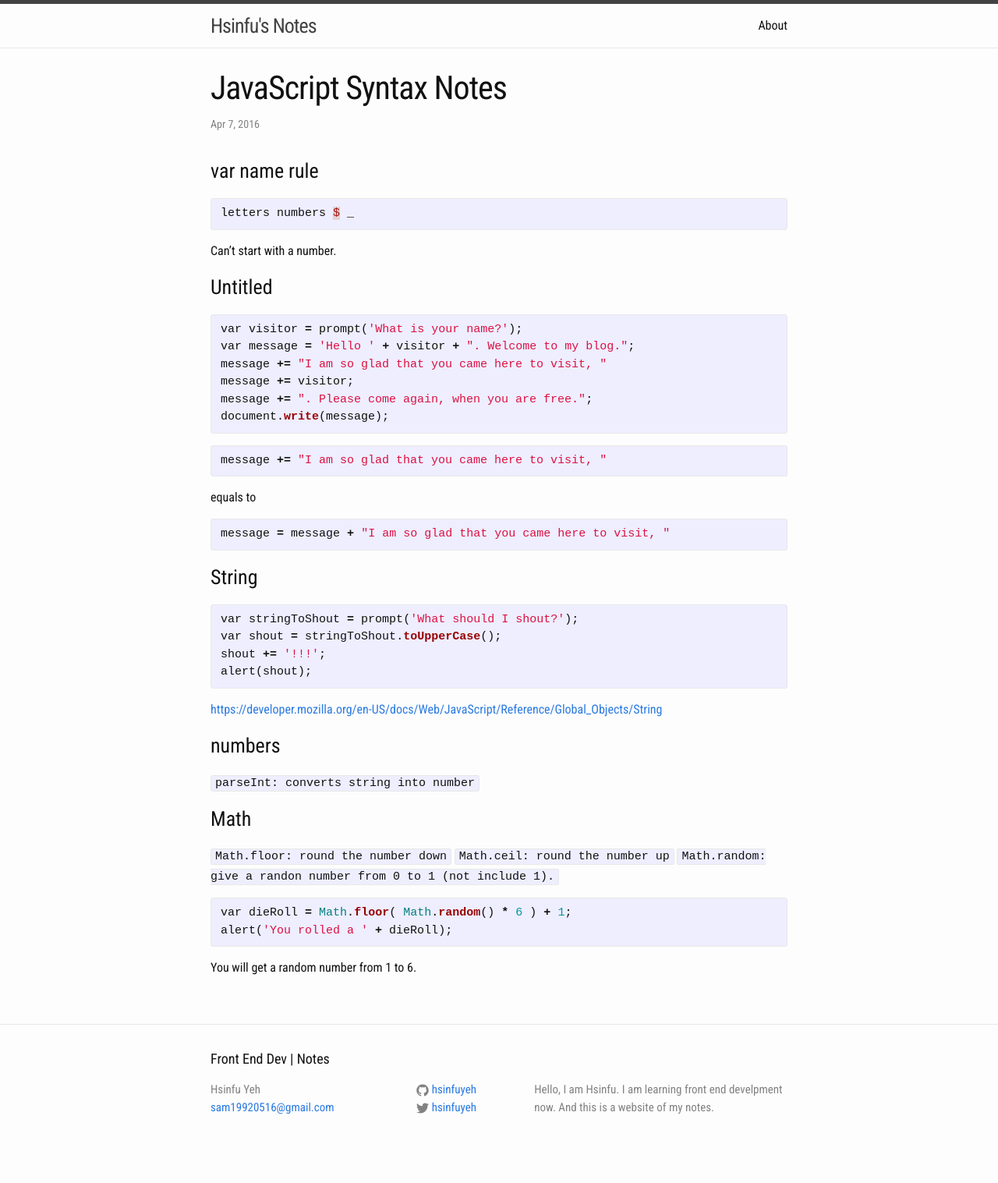
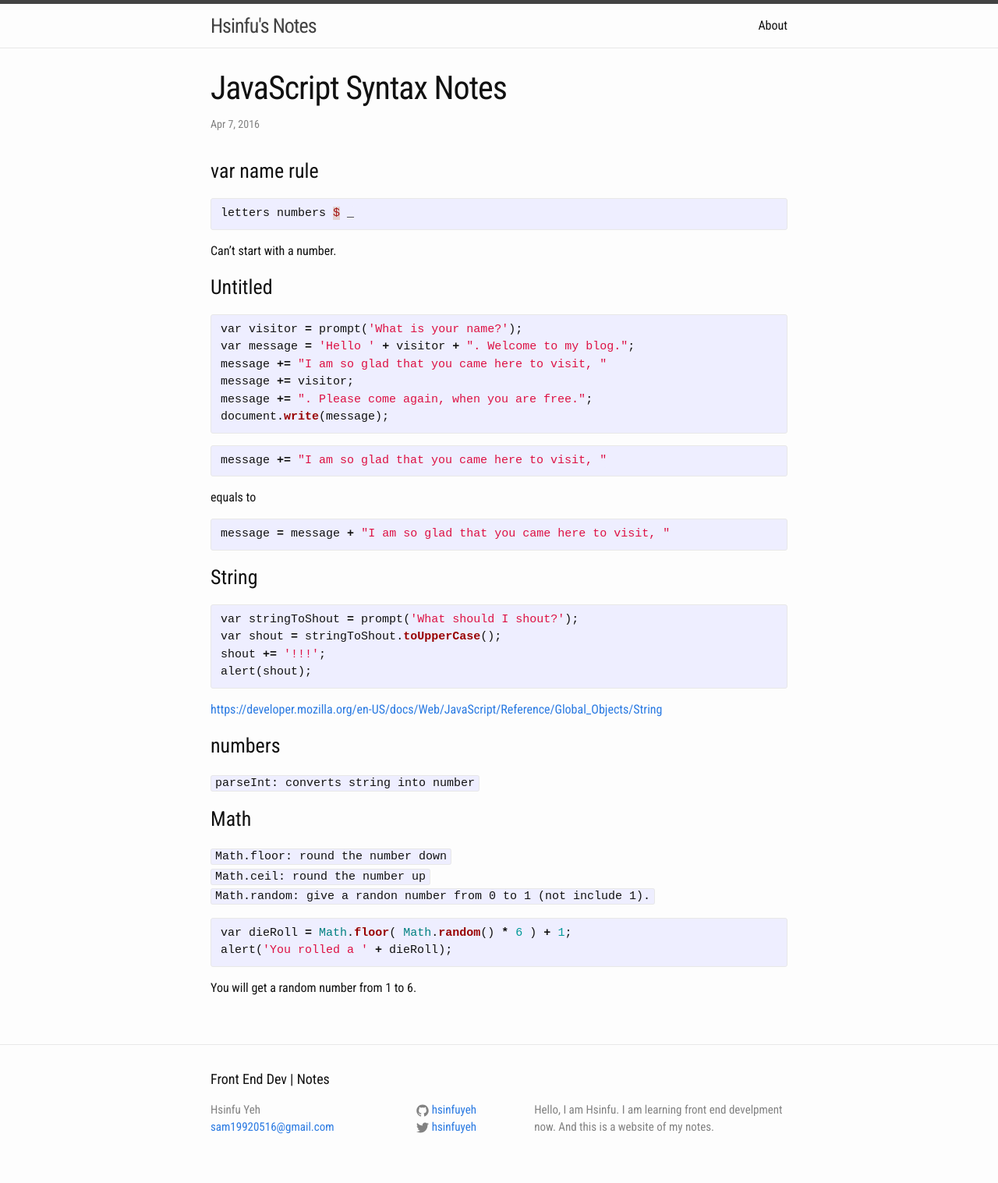
Before and after one commit to hsinfuyeh/hsinfuyeh.github.io, a Jekyll site: the page built from _posts/2016-04-07-javascript-syntax-note.markdown, in a window 1280 px wide. Shown: the whole page at 78% size. Built offline with Jekyll 4.4.1, drawn with Linux system fonts in a browser that asks for light colours; before the commit the page ends 1491 px from its top, so only the background shows below that.

```diff
--- a/_posts/2016-04-07-javascript-syntax-note.markdown
+++ b/_posts/2016-04-07-javascript-syntax-note.markdown
@@ -41,9 +41,9 @@ alert(shout);
 `parseInt: converts string into number`
 
 <h3>Math</h3>
-`Math.floor: round the number down`
-`Math.ceil: round the number up`
-`Math.random: give a randon number from 0 to 1 (not include 1).`
+`Math.floor: round the number down`<br>
+`Math.ceil: round the number up`<br>
+`Math.random: give a randon number from 0 to 1 (not include 1).`<br>
 
 {% highlight ruby %}
 var dieRoll = Math.floor( Math.random() * 6 ) + 1;
```
